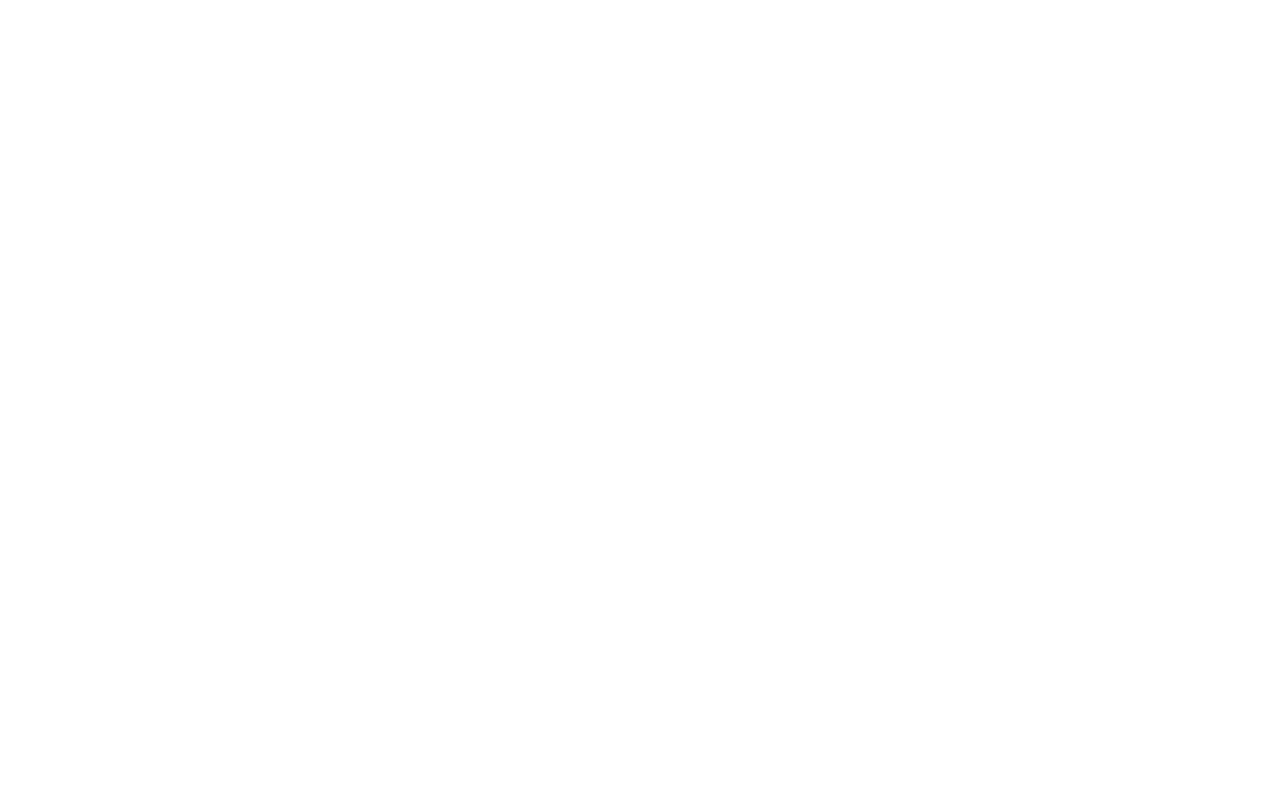
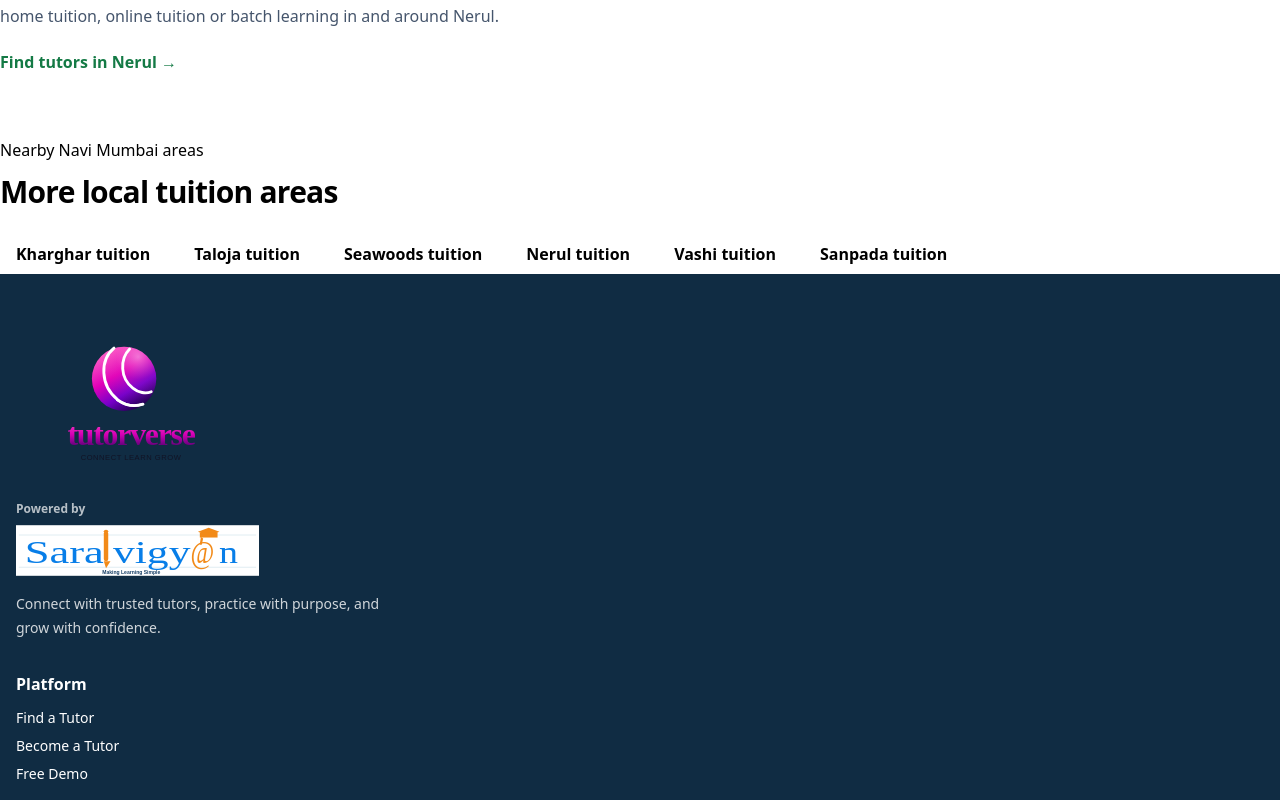
Before and after one commit to randomsoul/TutorVerse, a Next.js app: page /tuition-in/nerul in a window 1280 px wide. Before the commit this address had no page. Shown: the part 1000-1800 px from the top of the page. Before the commit the page ends 800 px from the top, so only its background shows below. Built offline with nearby package versions, Linux system fonts and the light colour scheme; no server answers.

Commit message:
Add Nerul tuition SEO page

```diff
--- /dev/null
+++ b/app/tuition-in/nerul/page.tsx
@@ -0,0 +1,10 @@
+import type { Metadata } from "next";
+import LocalTuitionPage from "../_local-page";
+
+export const metadata: Metadata = {
+  title: "Nerul Tuition | Science, Maths, JEE & NEET Tutors | TutorVerse",
+  description: "Find school and competitive exam tutors in Nerul, Navi Mumbai. Explore Science, Physics, Chemistry, Biology, Mathematics, JEE, NEET and MHT-CET tuition with TutorVerse.",
+  alternates: { canonical: "/tuition-in/nerul" },
+};
+
+export default function Page() { return <LocalTuitionPage location="Nerul" />; }
```
